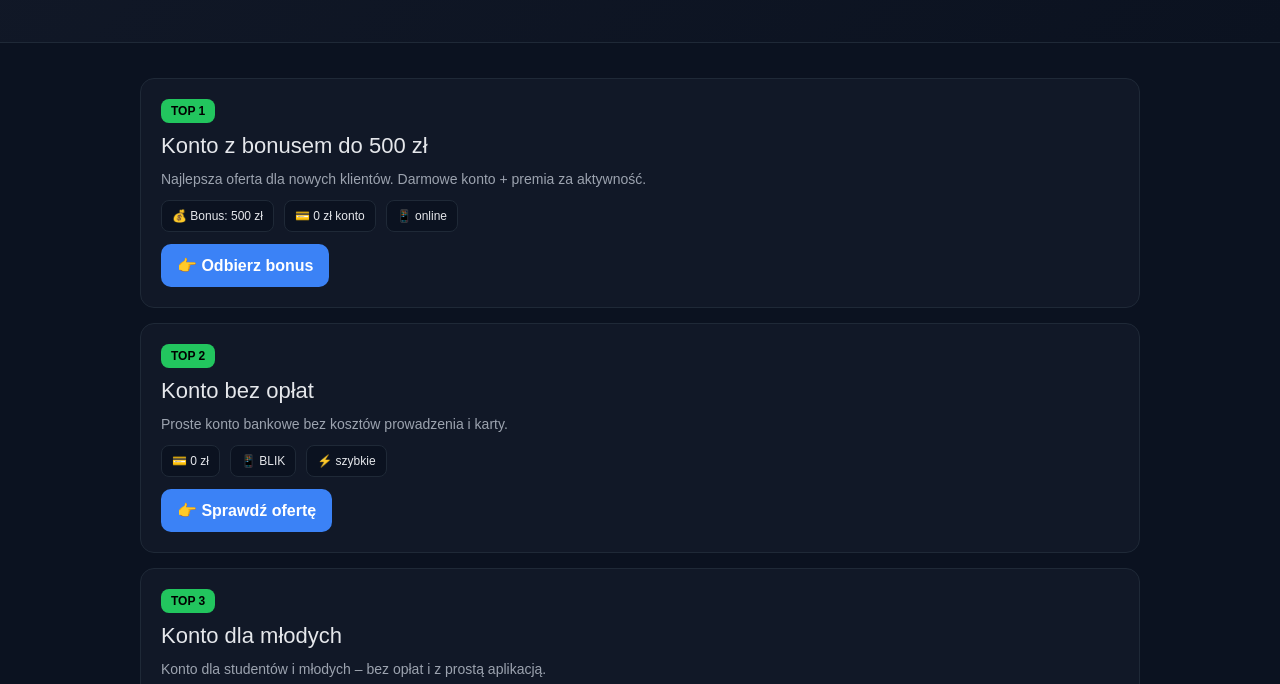
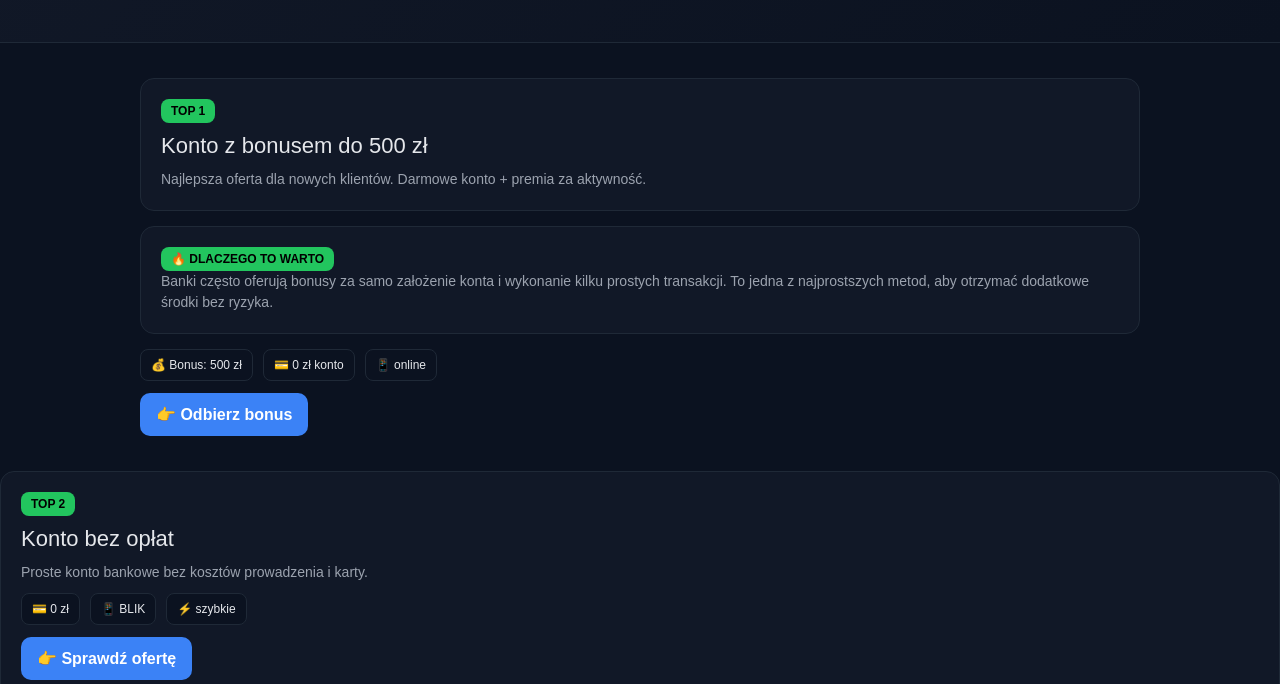
Before and after one commit to rankkonta/ranking-konta, a plain HTML site: page index.html in a window 1280 px wide. Shown: the part 116-800 px from the top of the page. Drawn offline with Linux system fonts and the light colour scheme.

Commit message:
Update index.html

```diff
--- a/index.html
+++ b/index.html
@@ -117,6 +117,16 @@ footer{
   <div class="desc">
     Najlepsza oferta dla nowych klientów. Darmowe konto + premia za aktywność.
   </div>
+  </div> <!-- koniec TOP 1 -->
+
+<div class="card">
+  <div class="rank">🔥 DLACZEGO TO WARTO</div>
+
+  <div class="desc">
+    Banki często oferują bonusy za samo założenie konta i wykonanie kilku prostych transakcji.
+    To jedna z najprostszych metod, aby otrzymać dodatkowe środki bez ryzyka.
+  </div>
+</div>
 
   <div class="boxes">
     <div class="box">💰 Bonus: 500 zł</div>
```
